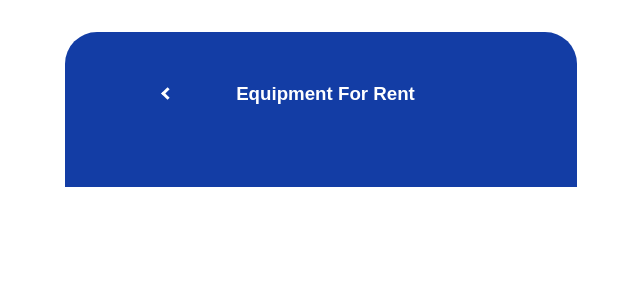
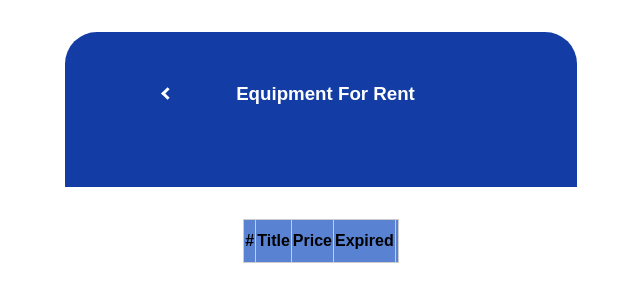
Before and after one commit to shp2018/SCEM, a React (Create React App) app in the folder SCEM Web/: page /equipmentForRent in a window 1280 px wide. Shown: the top 302 px of the page, without its empty margins (319-959 px from the left). Built offline with nearby package versions, Linux system fonts and the light colour scheme; no server answers; the database is empty.

Commit message:
redesign tables

```diff
--- a/SCEM Web/src/css/equipmentCurrentlyOnRent.css
+++ b/SCEM Web/src/css/equipmentCurrentlyOnRent.css
@@ -29,6 +29,7 @@
     counter-reset: rowNumber;
     margin-left: auto;
     margin-right: auto;
+    border-collapse: collapse;
 }
 
 #equipmentCurrentlyOnRent-table tr:not(:first-child) {
@@ -42,14 +43,14 @@
 }
 
 .equipmentCurrentlyOnRent-tableHeading {
-    border: 1px solid black;
+    border: 1px solid #cccccc;
     height: 2.5em;
     background-color: #5982d3;
 }
 
 .equipmentCurrentlyOnRent-tableElement {
     text-align: center;
-    border: 1px solid black;
+    border: 1px solid #cccccc;
     height: 2.5em;
 }
 
--- a/SCEM Web/src/css/equipmentForRent.css
+++ b/SCEM Web/src/css/equipmentForRent.css
@@ -25,63 +25,35 @@
     filter: invert(100%);
 }
 
-#equipmentForRent-marketplaceItem {
-    position: relative;
-    text-align: center;
-    margin-bottom: 2em;
-    padding: 0.7em 3em 0 3em;
-    background-color: whitesmoke;
-    border-radius: 2em;
-    margin-left: 35%;
-    margin-right: 35%;
-    font-family: Arial, Helvetica, sans-serif;
+#equipmentForRent-table {
+    margin-left: auto;
+    margin-right: auto;
+    counter-reset: rowNumber;
+    border-collapse: collapse;
 }
 
-#equipmentForRent-marketplaceItemTitle {
-    margin-top: 0.5em;
+.equipmentForRent-tableElement {
+    text-align: center;
+    border: 1px solid #cccccc;
+    height: 2.5em;
 }
 
-#equipmentForRent-marketplaceItemLink {
-    color: blue;
+.equipmentForRent-tableHeading {
+    height: 2.5em;
+    background-color: #5982d3;
+    border: 1px solid #cccccc;
 }
 
-#equipmentForRent-marketplaceItemDescription {
-    padding: 2em 0 3em 8em;
-    text-align: left;
+#equipmentForRent-tableArrow {
+    height: 1.5em;
+    width: 1.5em;
 }
 
-#equipmentForRent-marketplaceItemImageDiv {
-    position: absolute;
-    top: 22%;
-    left: 2.5em;
+#equipmentForRent-table tr:not(:first-child) {
+    counter-increment: rowNumber;
 }
 
-#equipmentForRent-marketplaceItemImage {
-    width: 6em;
-    height: 5em;
-    border-radius: 1em;
-    object-fit: cover;
-    border: 5px solid white;
+#equipmentForRent-table tr .equipmentForRent-tableElement:first-child::before {
+    content: counter(rowNumber);
+    margin: 0 0.5em 0 0.5em;
 }
-
-#equipmentForRent-marketplaceItemUserCreated {
-    position: absolute;
-    bottom: 0;
-    left: 31.5%;
-}
-
-#equipmentForRent-marketplaceItemUserCreatedLink {
-    color: blue;
-}
-
-#equipmentForRent-marketplaceItemDateAndTimeCreated {
-    position: absolute;
-    bottom: 0;
-    right: 0;
-}
-
-#equipmentForRent-marketplaceItemDailyPrice {
-    position: absolute;
-    top: 0;
-    right: 0;
-}
--- a/SCEM Web/src/css/myRentalManagement.css
+++ b/SCEM Web/src/css/myRentalManagement.css
@@ -28,16 +28,17 @@
 #myRentalManagement-myRentalsTable {
     margin-left: auto;
     margin-right: auto;
+    border-collapse: collapse;
 }
 
 .myRentalManagement-myRentalsTableElement {
     text-align: center;
-    border: 1px solid black;
+    border: 1px solid #cccccc;
     height: 2.5em;
 }
 
 .myRentalManagement-myRentalsTableHeading {
-    border: 1px solid black;
+    border: 1px solid #cccccc;
     height: 2.5em;
     background-color: #5982d3;
 }
--- a/SCEM Web/src/css/userGroup.css
+++ b/SCEM Web/src/css/userGroup.css
@@ -43,16 +43,17 @@
     margin-left: auto;
     margin-right: auto;
     counter-reset: rowNumber;
+    border-collapse: collapse;
 }
 
 .userGroups-tableElement {
     text-align: center;
-    border: 1px solid black;
+    border: 1px solid #cccccc;
     height: 2.5em;
 }
 
 .userGroups-tableHeading {
-    border: 1px solid black;
+    border: 1px solid #cccccc;
     height: 2.5em;
     background-color: #5982d3;
 }
--- a/SCEM Web/src/css/userManagement.css
+++ b/SCEM Web/src/css/userManagement.css
@@ -43,16 +43,17 @@
     margin-left: auto;
     margin-right: auto;
     counter-reset: rowNumber;
+    border-collapse: collapse;
 }
 
 .userManagement-usersInfoTableElement {
     text-align: center;
-    border: 1px solid black;
+    border: 1px solid #cccccc;
     height: 2.5em;
 }
 
 .userManagement-usersInfoTableHeading {
-    border: 1px solid black;
+    border: 1px solid #cccccc;
     height: 2.5em;
     background-color: #5982d3;
 }
--- a/SCEM Web/src/routes/equipmentForRent.js
+++ b/SCEM Web/src/routes/equipmentForRent.js
@@ -16,34 +16,18 @@ function EquipmentForRent() {
         querySnapshot.forEach((doc) => {
             let data = doc.data();
             setEquipmentForRent(curr => [...curr,
-                <div id={"equipmentForRent-marketplaceItem"}
-                     key={`${doc.id}`}>
-                    <div id={"equipmentForRent-marketplaceItemTitle"}>
-                        <a href={`/marketplace/${doc.id}`}
-                           id={"equipmentForRent-marketplaceItemLink"}>
-                            {data.name} </a>
-                    </div>
-                    <div id={"equipmentForRent-marketplaceItemDescription"}>
-                        {data.description.substring(0, 100) + "..."}
-                    </div>
-                    <div id={"equipmentForRent-marketplaceItemDailyPrice"}>
-                        <p> Daily Price: ${data.dailyPrice} </p>
-                    </div>
-                    <div id={"equipmentForRent-marketplaceItemUserCreated"}>
-                        <a href={`/profile/${data.userID}`}
-                           id={"equipmentForRent-marketplaceItemUserCreatedLink"}> {data.userCreated} </a>
-                    </div>
-                    <div id={"equipmentForRent-marketplaceItemDateAndTimeCreated"}>
-                        {data.dateCreated}
-                        {" "}
-                        {data.timeCreated}
-                    </div>
-                    <div id={"equipmentForRent-marketplaceItemImageDiv"}>
-                        <img src={data.images}
-                             alt={"Marketplace Item"}
-                             id={"equipmentForRent-marketplaceItemImage"}></img>
-                    </div>
-                </div>]);
+                <tr key={doc.id}>
+                    <td className={"equipmentForRent-tableElement"}></td>
+                    <td className={"equipmentForRent-tableElement"}>{data.name}</td>
+                    <td className={"equipmentForRent-tableElement"}>{data.dailyPrice}$</td>
+                    <td className={"equipmentForRent-tableElement"}>{data.toDate}</td>
+                    <td className={"equipmentForRent-tableElement"}>
+                        <a href={`/marketplace/${doc._key.path.lastSegment()}`}>
+                            <img src={"/triangle-right.svg"} alt={"Right arrow used to redirect user to item link."}
+                                 id={"equipmentForRent-tableArrow"}></img>
+                        </a>
+                    </td>
+                </tr>]);
         });
     }
 
@@ -68,7 +52,21 @@ function EquipmentForRent() {
                 </div>
             </div>
             <div id={"equipmentForRent-items"}>
-                {loaded ? equipmentForRent : <p className={"loaded"}> Loading... </p>}
+                {loaded ?
+                    <table className={"equipmentForRent-tableElement"}
+                           id={"equipmentForRent-table"}>
+                        <tbody id={"equipmentForRent-tableBody"}>
+                        <tr>
+                            <th className={"equipmentForRent-tableHeading"}>#</th>
+                            <th className={"equipmentForRent-tableHeading"}>Title</th>
+                            <th className={"equipmentForRent-tableHeading"}>Price</th>
+                            <th className={"equipmentForRent-tableHeading"}>Expired</th>
+                            <th className={"equipmentForRent-tableHeading"}></th>
+                        </tr>
+                        {equipmentForRent}
+                        </tbody>
+                    </table>
+                    : <p className={"loaded"}> Loading... </p>}
             </div>
         </div>
     );
--- a/SCEM Web/src/routes/userGroup.js
+++ b/SCEM Web/src/routes/userGroup.js
@@ -34,7 +34,7 @@ const UserGroup = () => {
                 <tr key={doc.id}>
                     <td className={"userGroups-tableElement"}>{}</td>
                     <td className={"userGroups-tableElement"}>{data.name}</td>
-                    <td className={"userGroups-tableElement"}>{data.active ? "Yes" : "No"}</td>
+                    <td className={"userGroups-tableElement"}>{data.active ? "On" : "Off"}</td>
                     <td className={"userGroups-tableElement"}>
                         <div className={"userManagement-dropdownDiv"}>
                             <button onClick={dropdown} className={"userManagement-dropdownButton"}
--- a/SCEM Web/src/routes/userGroupCreate.js
+++ b/SCEM Web/src/routes/userGroupCreate.js
@@ -37,7 +37,7 @@ const UserGroupCreate = () => {
         const userSnapshot = await getDocs(usersQuery);
 
         if (userSnapshot.empty) {
-            console.log('User not found');
+            alert('User not found.');
             return;
         }
 
```
